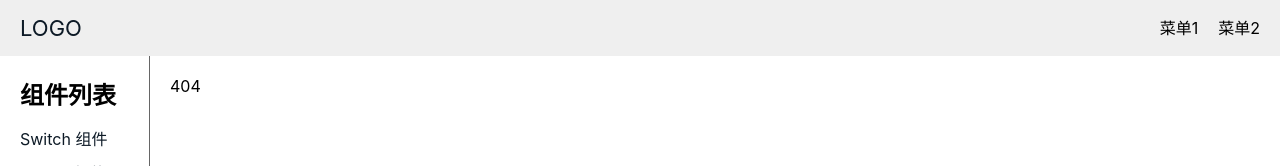
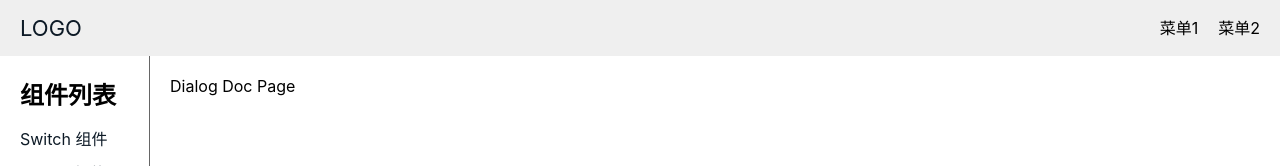
Before and after one commit to mrlmx/vue-ui-wheel, a Vue app: page /#/doc/dialog in a window 1280 px wide. Before the commit this address had no page. Shown: the top 166 px of the page. Built offline with nearby package versions, Linux system fonts and the light colour scheme.

Commit message:
create other docs page

```diff
--- /dev/null
+++ b/src/docs/ButtonDoc.vue
@@ -0,0 +1,12 @@
+<template>
+    <div>
+        <p>Button Doc Page</p>
+    </div>
+</template>
+
+<script>
+export default {};
+</script>
+
+<style lang="scss" scoped>
+</style>
--- /dev/null
+++ b/src/docs/DialogDoc.vue
@@ -0,0 +1,12 @@
+<template>
+    <div>
+        <p>Dialog Doc Page</p>
+    </div>
+</template>
+
+<script>
+export default {};
+</script>
+
+<style lang="scss" scoped>
+</style>
--- /dev/null
+++ b/src/docs/TabsDoc.vue
@@ -0,0 +1,12 @@
+<template>
+    <div>
+        <p>Tabs Doc Page</p>
+    </div>
+</template>
+
+<script>
+export default {};
+</script>
+
+<style lang="scss" scoped>
+</style>
```
Also changed, not shown: src/router.ts (+18 -3 lines).
